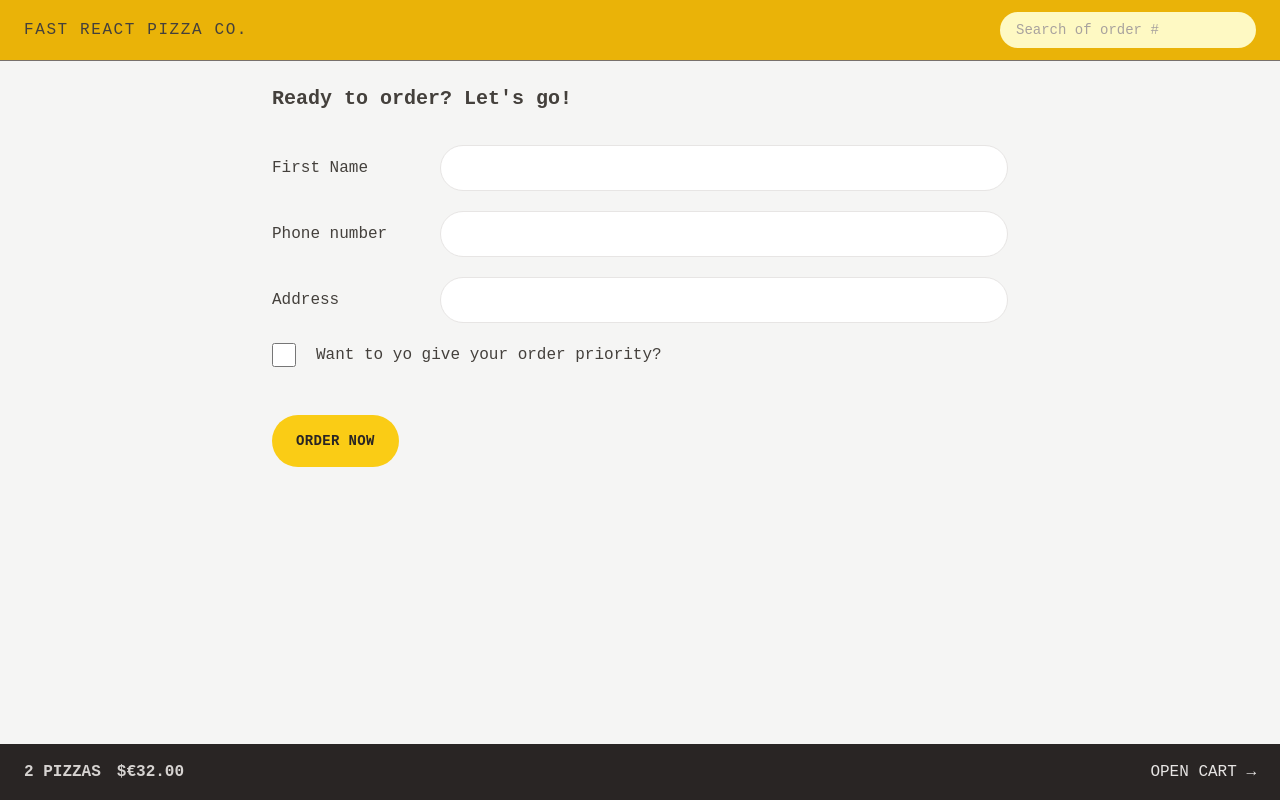
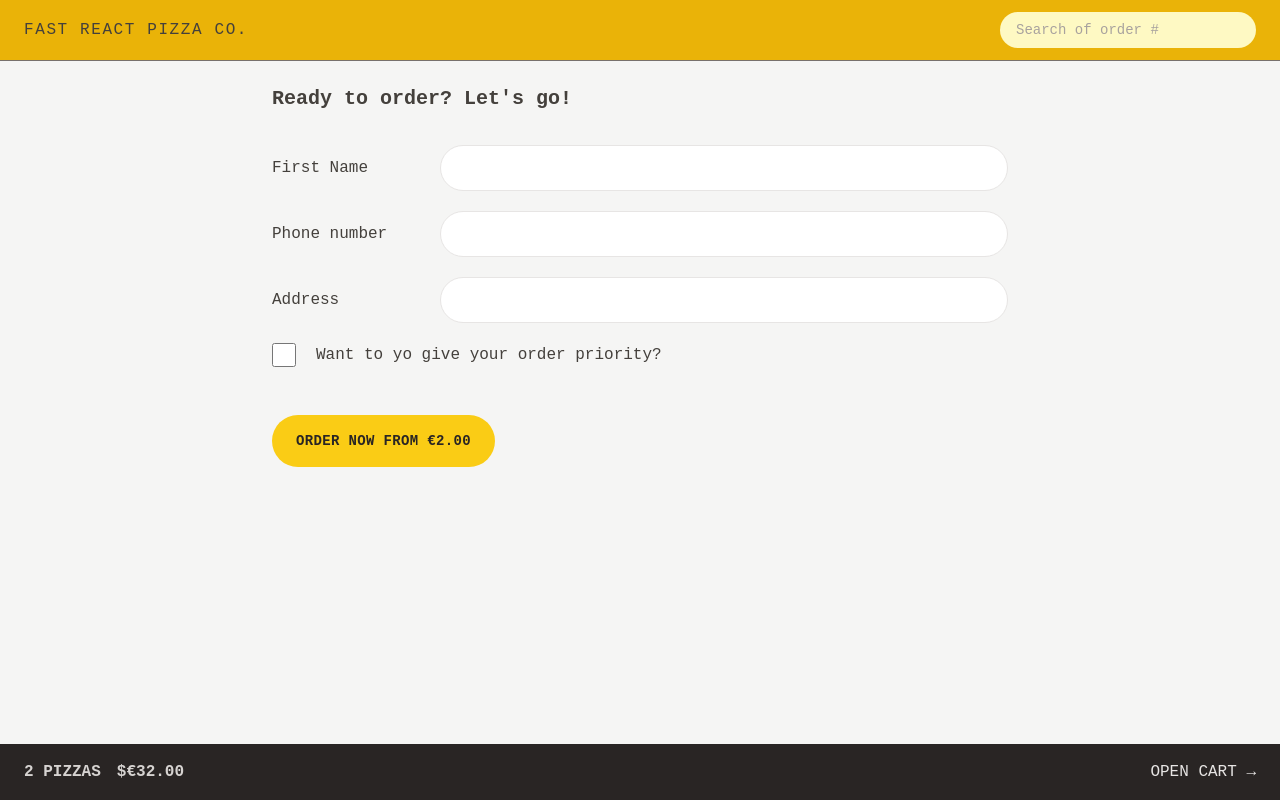
Before and after one commit to ahmedasad236/Fast-React-Pizza, a React (Vite) app: page /order/new in a window 1280 px wide. Built offline with nearby package versions, Linux system fonts and the light colour scheme; a web font is replaced by a local one.

Commit message:
Use the cart for ordering new order

```diff
--- a/src/features/order/CreateOrder.jsx
+++ b/src/features/order/CreateOrder.jsx
@@ -1,46 +1,30 @@
 import { Form, redirect, useActionData, useNavigation } from 'react-router-dom';
 import { createOrder } from '../../services/apiRestaurant';
 import Button from '../../ui/Button';
+import EmptyCart from '../cart/EmptyCart';
 import { useSelector } from 'react-redux';
-
+import { clearCart, getCart, getTotalCartPrice } from '../cart/cartSlice';
+import store from '../../store';
+import { formatCurrency } from '../../utils/helpers';
+import { useState } from 'react';
 // https://uibakery.io/regex-library/phone-number
 const isValidPhone = (str) =>
   /^\+?\d{1,4}?[-.\s]?\(?\d{1,3}?\)?[-.\s]?\d{1,4}[-.\s]?\d{1,4}[-.\s]?\d{1,9}$/.test(
     str
   );
 
-const fakeCart = [
-  {
-    pizzaId: 12,
-    name: 'Mediterranean',
-    quantity: 2,
-    unitPrice: 16,
-    totalPrice: 32
-  },
-  {
-    pizzaId: 6,
-    name: 'Vegetale',
-    quantity: 1,
-    unitPrice: 13,
-    totalPrice: 13
-  },
-  {
-    pizzaId: 11,
-    name: 'Spinach and Mushroom',
-    quantity: 1,
-    unitPrice: 15,
-    totalPrice: 15
-  }
-];
-
 function CreateOrder() {
-  // const [withPriority, setWithPriority] = useState(false);
+  const [withPriority, setWithPriority] = useState(false);
   const username = useSelector((store) => store.user.username);
-
+  const totalCartPrice = useSelector(getTotalCartPrice);
+  const priorityPrice = withPriority ? totalCartPrice * 0.2 : 0;
+  const totalPrice = priorityPrice + totalCartPrice;
   const navigation = useNavigation();
   const formErrors = useActionData();
   const isSubmitting = navigation.state === 'submitting';
-  const cart = fakeCart;
+  const cart = useSelector(getCart);
+
+  if (!cart.length) return <EmptyCart />;
 
   return (
     <div className="px-4 py-6">
@@ -98,8 +82,8 @@ function CreateOrder() {
             type="checkbox"
             name="priority"
             id="priority"
-            // value={withPriority}
-            // onChange={(e) => setWithPriority(e.target.checked)}
+            value={withPriority}
+            onChange={(e) => setWithPriority(e.target.checked)}
           />
           <label
             className="font-medium"
@@ -114,7 +98,9 @@ function CreateOrder() {
             type="primary"
             disabled={isSubmitting}
           >
-            {isSubmitting ? 'Placing order...' : 'Order now'}
+            {isSubmitting
+              ? 'Placing order...'
+              : `Order now from ${formatCurrency(totalPrice)}`}
           </Button>
         </div>
       </Form>
@@ -128,7 +114,7 @@ export async function action({ request }) {
   const order = {
     ...data,
     cart: JSON.parse(data.cart),
-    priority: data.priority === 'on'
+    priority: data.priority === 'true'
   };
 
   const errors = {};
@@ -139,6 +125,8 @@ export async function action({ request }) {
 
   // If everything is okay, create new order and redirect
   const newOrder = await createOrder(order);
+  store.dispatch(clearCart);
+
   return redirect(`/order/${newOrder.id}`);
 }
 
```
